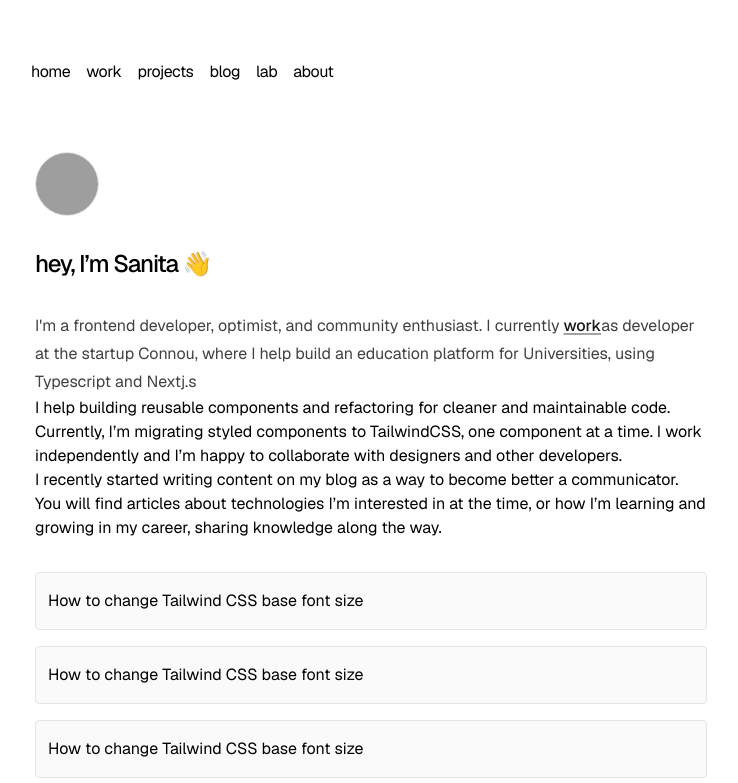
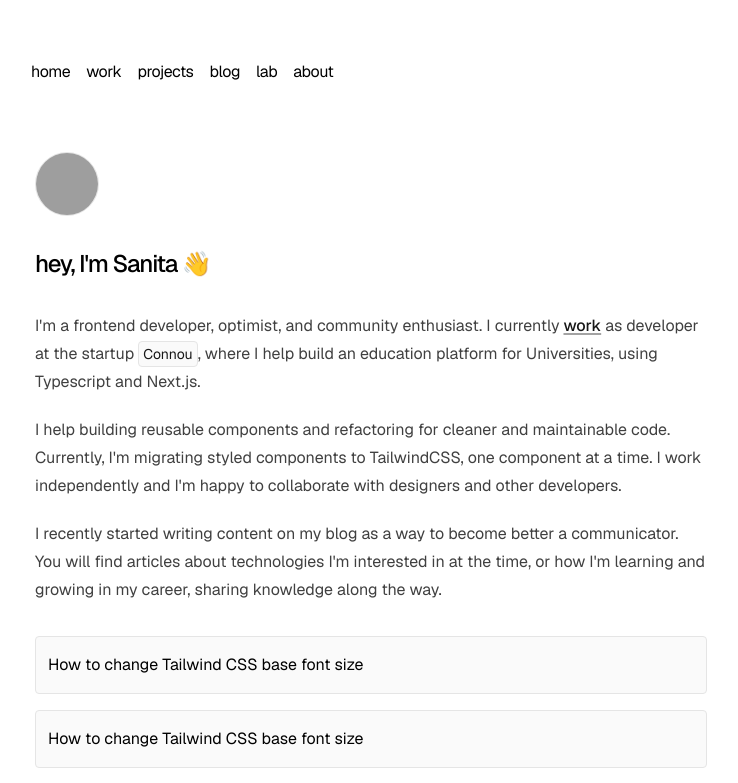
Before and after one commit to sanicodeplayground/portfolio-sanita, a Next.js app: page / in a window 1280 px wide. Shown: the top 783 px of the page, without its empty margins (269-1007 px from the left). Built offline with nearby package versions, Linux system fonts and the light colour scheme; grey boxes are pictures that could not be loaded.

Commit message:
update home

```diff
--- a/package.json
+++ b/package.json
@@ -9,6 +9,7 @@
     "lint": "next lint"
   },
   "dependencies": {
+    "@geist-ui/react": "^2.2.5",
     "@tailwindcss/typography": "^0.5.13",
     "autoprefixer": "^10.4.19",
     "geist": "^1.3.0",
--- a/src/app/about/page.tsx
+++ b/src/app/about/page.tsx
@@ -1,5 +1,3 @@
-import React from 'react';
-
 const Page = () => {
   return (
     <section>
--- a/src/app/page.tsx
+++ b/src/app/page.tsx
@@ -1,6 +1,6 @@
 import Link from 'next/link';
 import Image from 'next/image';
-import { FC } from 'react';
+import { FC, AnchorHTMLAttributes } from 'react';
 
 // Blog
 interface LinkBlogProp {
@@ -9,12 +9,12 @@ interface LinkBlogProp {
 }
 const LinkBlog: FC<LinkBlogProp> = ({ slug, name }) => {
   return (
-    <a
+    <Link
       href={`/blog/${slug}`}
       className="flex w-full items-center justify-between rounded border border-neutral-200 bg-neutral-50 px-3 py-4 dark:border-neutral-700 dark:bg-neutral-800"
     >
       {name}
-    </a>
+    </Link>
   );
 };
 const techLogos = [
@@ -37,6 +37,19 @@ const techLogos = [
     image: 'tailwind-logo.svg',
   },
 ];
+
+// Badge
+interface BadgeProps extends AnchorHTMLAttributes<HTMLAnchorElement> {}
+
+const Badge: FC<BadgeProps> = (props) => {
+  return (
+    <a
+      {...props}
+      target="_blank"
+      className="inline-flex items-center rounded border border-neutral-200 bg-neutral-50 p-1 text-sm leading-4 text-neutral-900 no-underline dark:border-neutral-700 dark:bg-neutral-800 dark:text-neutral-100"
+    ></a>
+  );
+};
 export default function Home() {
   return (
     <section>
@@ -51,31 +64,37 @@ export default function Home() {
         border-neutral-200 dark:border-neutral-700"
       />
       <h1 className="mb-8 text-2xl font-medium tracking-tighter">
-        hey, I&#8217;m Sanita 👋
+        hey, I&apos;m Sanita 👋
       </h1>
       <p className="prose prose-neutral dark:prose-invert">
         {`I'm a frontend developer, optimist, and community enthusiast. I
-        currently`}{' '}
-        <Link href="/work">work</Link>
-        {`as developer at the startup `}
-        <span className="not-prose">Connou</span>
-        {`, where I help build an
-        education platform for Universities, using Typescript and Nextj.s`}
+        currently `}
+        <Link href="/work"> work</Link>
+        {` as developer at the startup `}
+        <span className="not-prose">
+          <Badge href="https://www.connou.app">Connou</Badge>
+        </span>
+        , where I help build an education platform for Universities, using
+        Typescript and Next.js.
       </p>
       {/* box */}
+      <div className="prose prose-neutral dark:prose-invert">
         <p>
           I help building reusable components and refactoring for cleaner and
-        maintainable code. Currently, I&#8217;m migrating styled components to
-        TailwindCSS, one component at a time. I work independently and I’m happy
-        to collaborate with designers and other developers.
+          maintainable code. Currently, I&apos;m migrating styled components to
+          TailwindCSS, one component at a time. I work independently and
+          I&apos;m happy to collaborate with designers and other developers.
         </p>
+      </div>
       {/* box */}
+      <div className="prose prose-neutral dark:prose-invert">
         <p>
-        I recently started writing content on my blog as a way to become better
-        a communicator. You will find articles about technologies I’m interested
-        in at the time, or how I&#8217;m learning and growing in my career,
-        sharing knowledge along the way.
+          I recently started writing content on my blog as a way to become
+          better a communicator. You will find articles about technologies
+          I&apos;m interested in at the time, or how I&apos;m learning and
+          growing in my career, sharing knowledge along the way.
         </p>
+      </div>
       <div className="my-8 flex w-full flex-col space-y-4">
         <LinkBlog
           name="How to change Tailwind CSS base font size"
@@ -90,14 +109,18 @@ export default function Home() {
           slug="change-tailwind-base-font-size"
         />
       </div>
+      <div className="prose prose-neutral dark:prose-invert">
         <p>
           While using the latest framework, I still spend time learning and
           practising the fundamentals of Javascript and CSS, I have a dedicated
           lab section for it.
         </p>
+      </div>
       {/* Lab card */}
       {/* Lab card */}
+      <div className="prose prose-neutral dark:prose-invert">
         <p>My focus is on the following technologies:</p>
+      </div>
       <div className="my-8 flex w-full flex-row space-x-2 overflow-auto">
         {techLogos.map((item) => (
           <div
--- a/src/app/work/page.tsx
+++ b/src/app/work/page.tsx
@@ -31,7 +31,7 @@ const page = () => {
             prioritising and nominate the assignee.
           </li>
           <li>Implement and execute testing: unit tests using Jest.</li>
-          <li> Increase website’s accessibility from 70% to 98%</li>
+          <li> Increase website&apos;s accessibility from 70% to 98%</li>
           <li>Conduct code refactoring for cleaner and maintainable code.</li>
           <li>
             Implement responsive design and cross-browser compatibility to
```
Also changed, not shown: 1 other file (tests, documents, lock files or other folders). Lines whose indentation alone changed are shown as unchanged.
